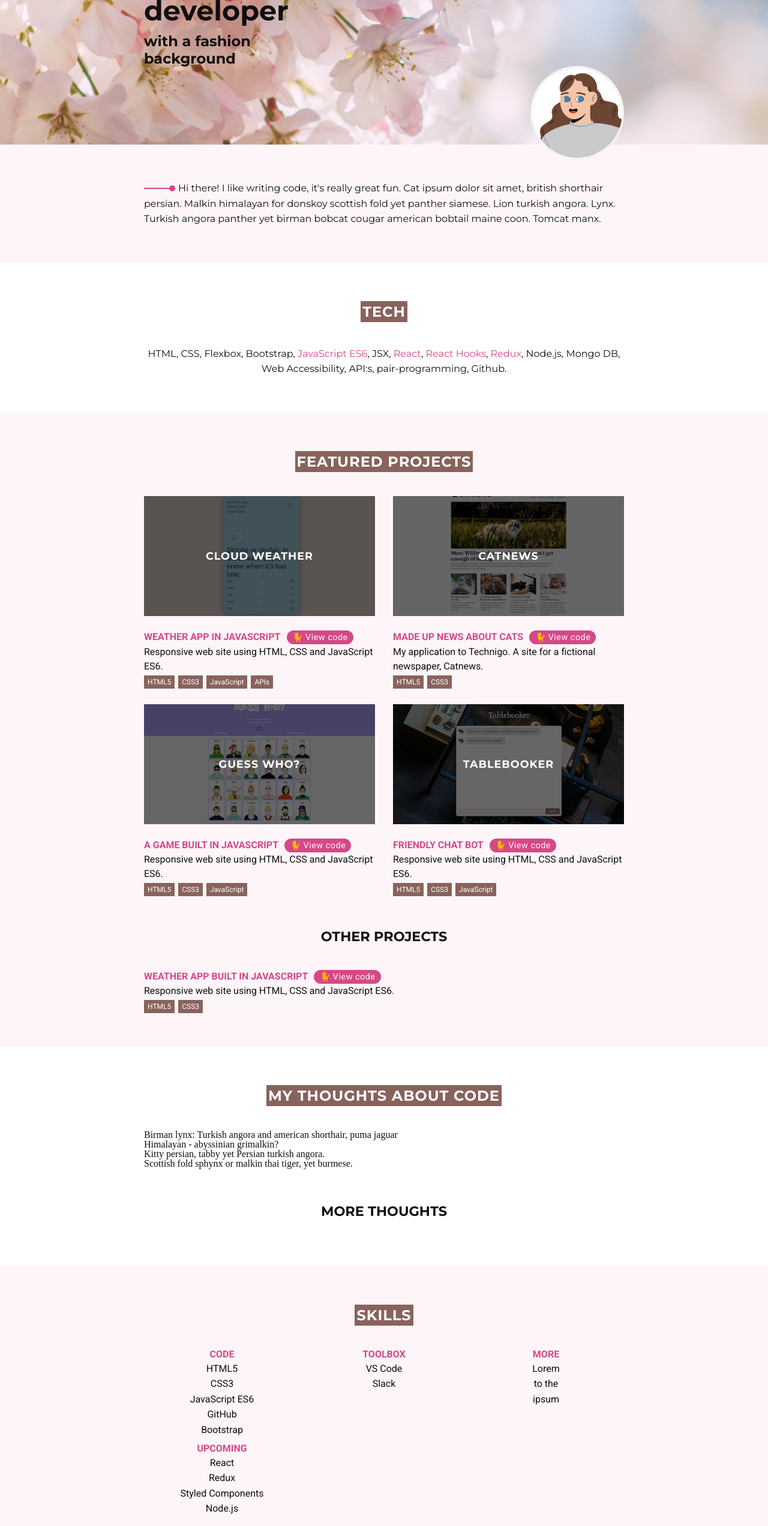
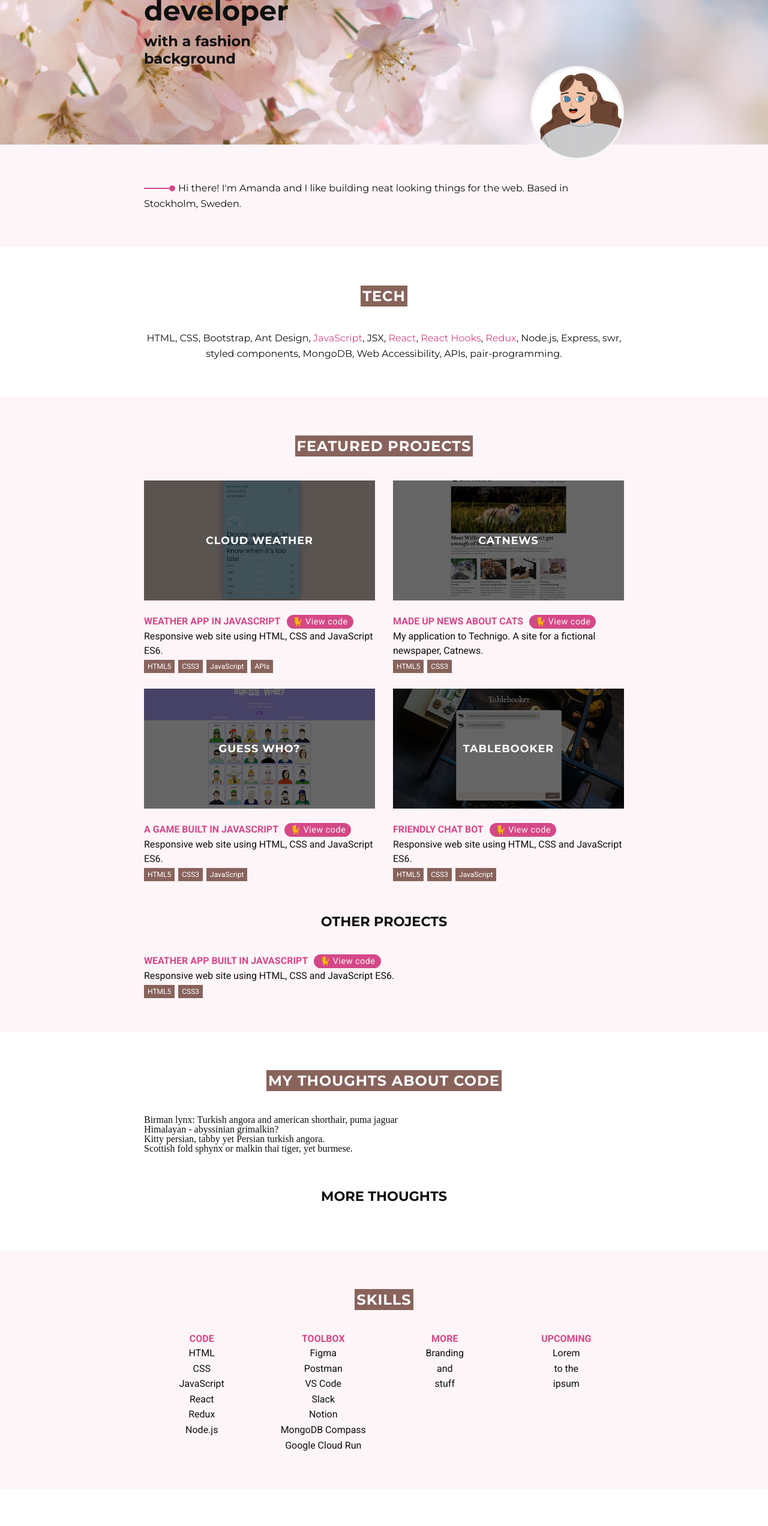
Before and after one commit to Technigo/project-react-portfolio, a React (Create React App) app: page / in a window 1280 px wide. Shown: the part 234-2778 px from the top of the page at 60% size. Built offline with nearby package versions, Linux system fonts and the light colour scheme.

Commit message:
Update content

```diff
--- a/src/components/Skills.js
+++ b/src/components/Skills.js
@@ -27,14 +27,7 @@ const SkillsContainer = styled.div`
 
    /* tablet and larger -v */
    @media (min-width: 668px) {
-    grid-template-columns: repeat(3, 1fr);
-  }
-`
-
-const SkillsMore = styled.div`
-   /* hide section on mobile */
-   @media (max-width: 669px) {
-     display: none;
+    grid-template-columns: repeat(4, 1fr);
   }
 `
 
@@ -47,35 +40,40 @@ const Skills = () => {
           <div>
             <SkillsSubheading>Code</SkillsSubheading>
             <SkillsList>
-              <li>HTML5</li>
-              <li>CSS3</li>
-              <li>JavaScript ES6</li>
-              <li>GitHub</li>
-              <li>Bootstrap</li>
+              <li>HTML</li>
+              <li>CSS</li>
+              <li>JavaScript</li>
+              <li>React</li>
+              <li>Redux</li>
+              <li>Node.js</li>
             </SkillsList>
           </div>
           <div>
             <SkillsSubheading>Toolbox</SkillsSubheading>
             <SkillsList>
+              <li>Figma</li>
+              <li>Postman</li>
               <li>VS Code</li>
               <li>Slack</li>
+              <li>Notion</li>
+              <li>MongoDB Compass</li>
+              <li>Google Cloud Run</li>
             </SkillsList>
           </div>
-          <SkillsMore>
+          <div>
             <SkillsSubheading>More</SkillsSubheading>
+            <SkillsList>
+              <li>Branding</li>
+              <li>and</li>
+              <li>stuff</li>
+            </SkillsList>
+          </div>
+          <div>
+            <SkillsSubheading>Upcoming</SkillsSubheading>
             <SkillsList>
               <li>Lorem</li>
               <li>to the</li>
               <li>ipsum</li>
-            </SkillsList>
-          </SkillsMore>
-          <div>
-            <SkillsSubheading>Upcoming</SkillsSubheading>
-            <SkillsList>
-              <li>React</li>
-              <li>Redux</li>
-              <li>Styled Components</li>
-              <li>Node.js</li>
             </SkillsList>
           </div>
         </SkillsContainer>
--- a/src/components/Summary.js
+++ b/src/components/Summary.js
@@ -15,12 +15,8 @@ const Summary = () => {
       <Wrapper>
         <SummaryText>
           <Lollipop />
-          Hi there! I like writing code, it&apos;s really great fun.
-          Cat ipsum dolor sit amet, british shorthair persian.
-          Malkin himalayan for donskoy scottish fold yet panther siamese.
-          Lion turkish angora. Lynx. Turkish angora panther yet birman bobcat cougar
-          american bobtail maine coon.
-          Tomcat manx.
+          Hi there! I&apos;m Amanda and I like building neat looking things for the web.
+          Based in Stockholm, Sweden.
         </SummaryText>
       </Wrapper>
     </PageSection>
--- a/src/components/Tech.js
+++ b/src/components/Tech.js
@@ -24,19 +24,21 @@ const Tech = () => {
         <TechText>
           HTML,
           CSS,
-          Flexbox,
           Bootstrap,
-          <Highlight> JavaScript ES6</Highlight>,
+          Ant Design,
+          <Highlight> JavaScript</Highlight>,
           JSX,
           <Highlight> React</Highlight>,
           <Highlight> React Hooks</Highlight>,
           <Highlight> Redux</Highlight>,
           Node.js,
-          Mongo DB,
+          Express,
+          swr,
+          styled components,
+          MongoDB,
           Web Accessibility,
-          API:s,
-          pair-programming,
-          Github.
+          APIs,
+          pair-programming.
         </TechText>
       </Wrapper>
     </PageSection>
```
